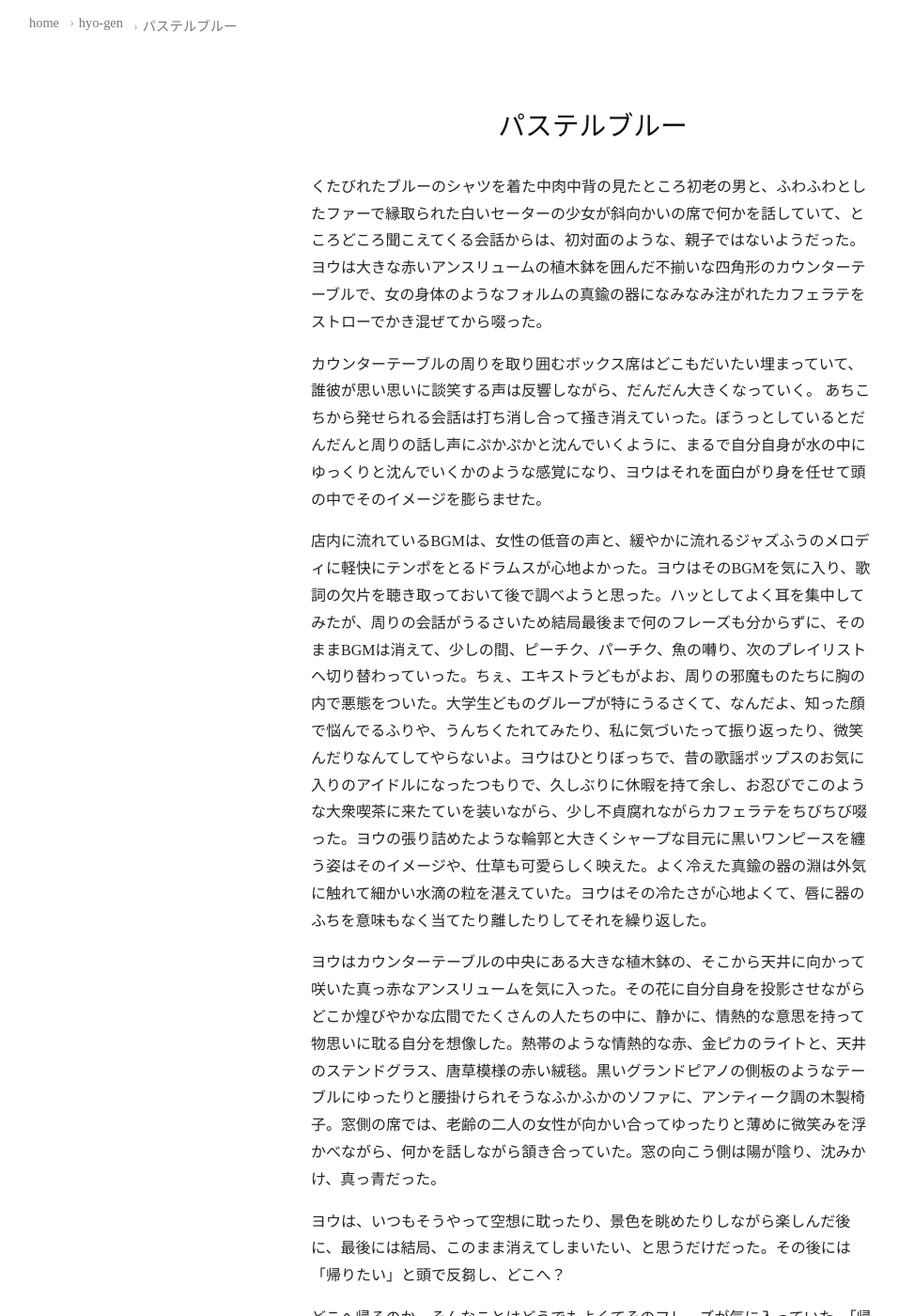
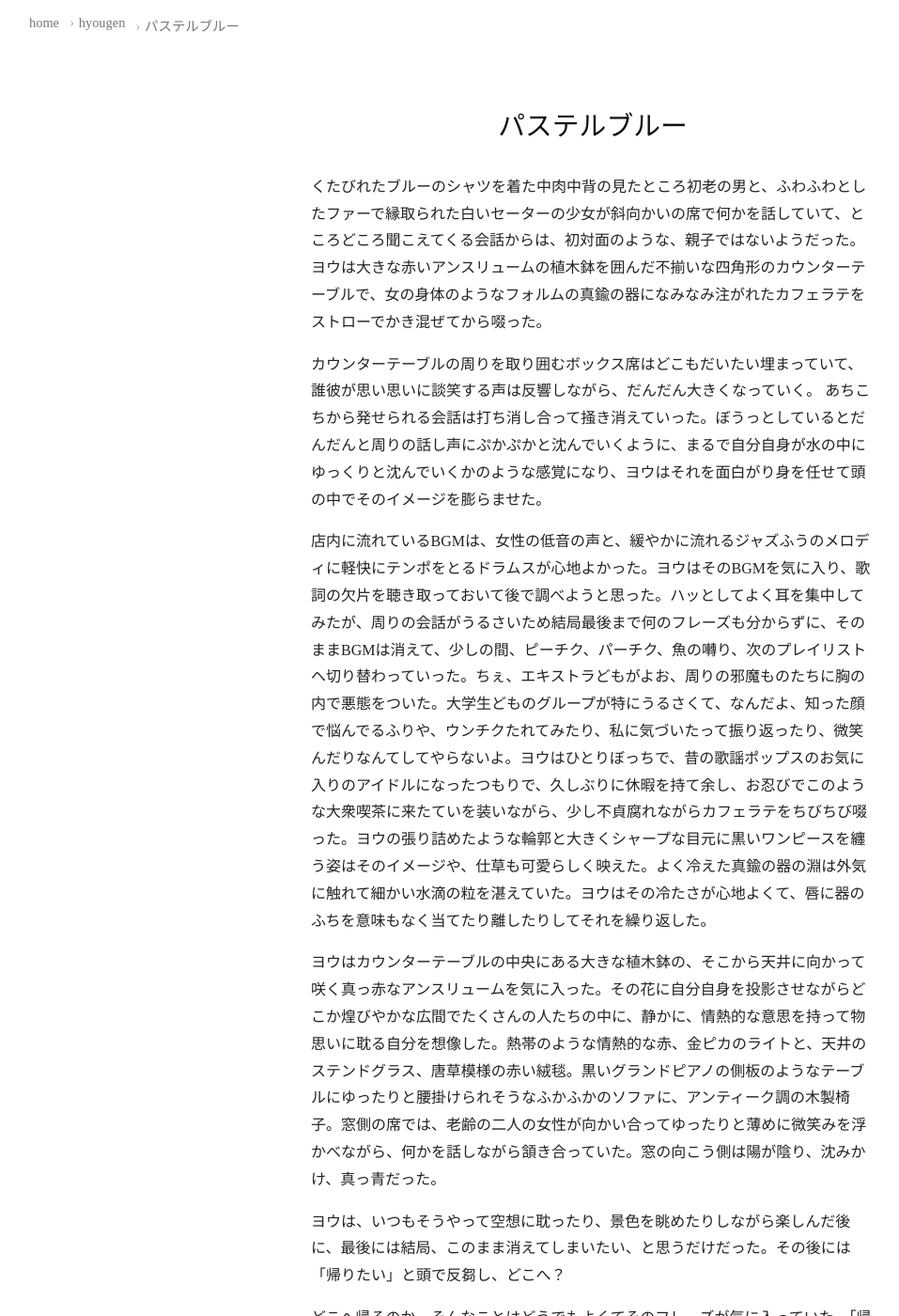
Before and after one commit to takimoto-pf/takimoto-pf.github.io, a Jekyll site: the page built from _hyougen/003-hyougen.md, in a window 1280 px wide and 1400 px high. Shown: the whole window at 94% size, without its empty margins (9-966 px from the left). Built offline with Jekyll 4.4.1, drawn with Linux system fonts in a browser that asks for light colours; some of the changed text lies outside the part shown.

Commit message:
hyougen:リンクを微修正

```diff
--- a/_config.yml
+++ b/_config.yml
@@ -7,6 +7,6 @@
   sass_dir: _sass        # ← これがポイント
   style: compressed
 collections:
-  hyogen:
+  hyougen:
     output: true
-    permalink: /hyo-gen/:name/
+    permalink: /hyougen/:name/
--- a/_hyogen/003-hyogen.md
+++ b/_hyougen/003-hyougen.md
@@ -1,5 +1,5 @@
 ---
-layout: hyogen_item
+layout: hyougen_item
 title: パステルブルー
 date: 2025-10-15
 ---
@@ -9,9 +9,9 @@
 カウンターテーブルの周りを取り囲むボックス席はどこもだいたい埋まっていて、誰彼が思い思いに談笑する声は反響しながら、だんだん大きくなっていく。
 あちこちから発せられる会話は打ち消し合って掻き消えていった。ぼうっとしているとだんだんと周りの話し声にぷかぷかと沈んでいくように、まるで自分自身が水の中にゆっくりと沈んでいくかのような感覚になり、ヨウはそれを面白がり身を任せて頭の中でそのイメージを膨らませた。
 
-店内に流れているBGMは、女性の低音の声と、緩やかに流れるジャズふうのメロディに軽快にテンポをとるドラムスが心地よかった。ヨウはそのBGMを気に入り、歌詞の欠片を聴き取っておいて後で調べようと思った。ハッとしてよく耳を集中してみたが、周りの会話がうるさいため結局最後まで何のフレーズも分からずに、そのままBGMは消えて、少しの間、ピーチク、パーチク、魚の囀り、次のプレイリストへ切り替わっていった。ちぇ、エキストラどもがよお、周りの邪魔ものたちに胸の内で悪態をついた。大学生どものグループが特にうるさくて、なんだよ、知った顔で悩んでるふりや、うんちくたれてみたり、私に気づいたって振り返ったり、微笑んだりなんてしてやらないよ。ヨウはひとりぼっちで、昔の歌謡ポップスのお気に入りのアイドルになったつもりで、久しぶりに休暇を持て余し、お忍びでこのような大衆喫茶に来たていを装いながら、少し不貞腐れながらカフェラテをちびちび啜った。ヨウの張り詰めたような輪郭と大きくシャープな目元に黒いワンピースを纏う姿はそのイメージや、仕草も可愛らしく映えた。よく冷えた真鍮の器の淵は外気に触れて細かい水滴の粒を湛えていた。ヨウはその冷たさが心地よくて、唇に器のふちを意味もなく当てたり離したりしてそれを繰り返した。
+店内に流れているBGMは、女性の低音の声と、緩やかに流れるジャズふうのメロディに軽快にテンポをとるドラムスが心地よかった。ヨウはそのBGMを気に入り、歌詞の欠片を聴き取っておいて後で調べようと思った。ハッとしてよく耳を集中してみたが、周りの会話がうるさいため結局最後まで何のフレーズも分からずに、そのままBGMは消えて、少しの間、ピーチク、パーチク、魚の囀り、次のプレイリストへ切り替わっていった。ちぇ、エキストラどもがよお、周りの邪魔ものたちに胸の内で悪態をついた。大学生どものグループが特にうるさくて、なんだよ、知った顔で悩んでるふりや、ウンチクたれてみたり、私に気づいたって振り返ったり、微笑んだりなんてしてやらないよ。ヨウはひとりぼっちで、昔の歌謡ポップスのお気に入りのアイドルになったつもりで、久しぶりに休暇を持て余し、お忍びでこのような大衆喫茶に来たていを装いながら、少し不貞腐れながらカフェラテをちびちび啜った。ヨウの張り詰めたような輪郭と大きくシャープな目元に黒いワンピースを纏う姿はそのイメージや、仕草も可愛らしく映えた。よく冷えた真鍮の器の淵は外気に触れて細かい水滴の粒を湛えていた。ヨウはその冷たさが心地よくて、唇に器のふちを意味もなく当てたり離したりしてそれを繰り返した。
 
-ヨウはカウンターテーブルの中央にある大きな植木鉢の、そこから天井に向かって咲いた真っ赤なアンスリュームを気に入った。その花に自分自身を投影させながらどこか煌びやかな広間でたくさんの人たちの中に、静かに、情熱的な意思を持って物思いに耽る自分を想像した。熱帯のような情熱的な赤、金ピカのライトと、天井のステンドグラス、唐草模様の赤い絨毯。黒いグランドピアノの側板のようなテーブルにゆったりと腰掛けられそうなふかふかのソファに、アンティーク調の木製椅子。窓側の席では、老齢の二人の女性が向かい合ってゆったりと薄めに微笑みを浮かべながら、何かを話しながら頷き合っていた。窓の向こう側は陽が陰り、沈みかけ、真っ青だった。
+ヨウはカウンターテーブルの中央にある大きな植木鉢の、そこから天井に向かって咲く真っ赤なアンスリュームを気に入った。その花に自分自身を投影させながらどこか煌びやかな広間でたくさんの人たちの中に、静かに、情熱的な意思を持って物思いに耽る自分を想像した。熱帯のような情熱的な赤、金ピカのライトと、天井のステンドグラス、唐草模様の赤い絨毯。黒いグランドピアノの側板のようなテーブルにゆったりと腰掛けられそうなふかふかのソファに、アンティーク調の木製椅子。窓側の席では、老齢の二人の女性が向かい合ってゆったりと薄めに微笑みを浮かべながら、何かを話しながら頷き合っていた。窓の向こう側は陽が陰り、沈みかけ、真っ青だった。
 
 ヨウは、いつもそうやって空想に耽ったり、景色を眺めたりしながら楽しんだ後に、最後には結局、このまま消えてしまいたい、と思うだけだった。その後には「帰りたい」と頭で反芻し、どこへ？
 
--- a/_layouts/home.html
+++ b/_layouts/home.html
@@ -6,7 +6,7 @@
 <main class="home-hero" aria-label="Main navigation">
   <ul class="home-stack" role="list">
     <li><a class="home-link" href="{{ '/photograph/' | relative_url }}">photograph</a></li>
-    <li><a class="home-link" href="{{ '/hyo-gen/' | relative_url }}">hyo-gen</a></li>
+    <li><a class="home-link" href="{{ '/hyougen/' | relative_url }}">hyougen</a></li>
     <li><a class="home-link" href="{{ '/web-app/' | relative_url }}">web-app</a></li>
   </ul>
 </main>
--- a/_layouts/hyogen_index.html
+++ b/_layouts/hyougen_index.html
@@ -1,10 +1,10 @@
 ---
 layout: default
-title: hyo-gen
+title: hyougen
 ---
 <main class="hyogen-titlelist" aria-label="hyo-gen list">
   <ul class="hyogen-list-only" role="list">
-    {%- assign items = site.hyogen | sort: "date" | reverse -%}
+    {%- assign items = site.hyougen | sort: "date" | reverse -%}
     {%- for p in items -%}
       <li><a class="hyogen-titlelink" href="{{ p.url | relative_url }}">{{ p.title }}</a></li>
     {%- endfor -%}
```
Also changed, not shown: other parts of _hyougen/003-hyougen.md (+2 -2 lines), _hyougen/001-hyougen.md (renamed from _hyogen/001-hyogen.md, +1 -1 lines), _hyougen/002-hyougen.md (renamed from _hyogen/002-hyogen.md, +1 -1 lines), hyo-gen.md (deleted, +0 -5 lines), hyougen.md (added, +5 -0 lines), _layouts/hyougen_item.html (renamed from _layouts/hyogen_item.html).
